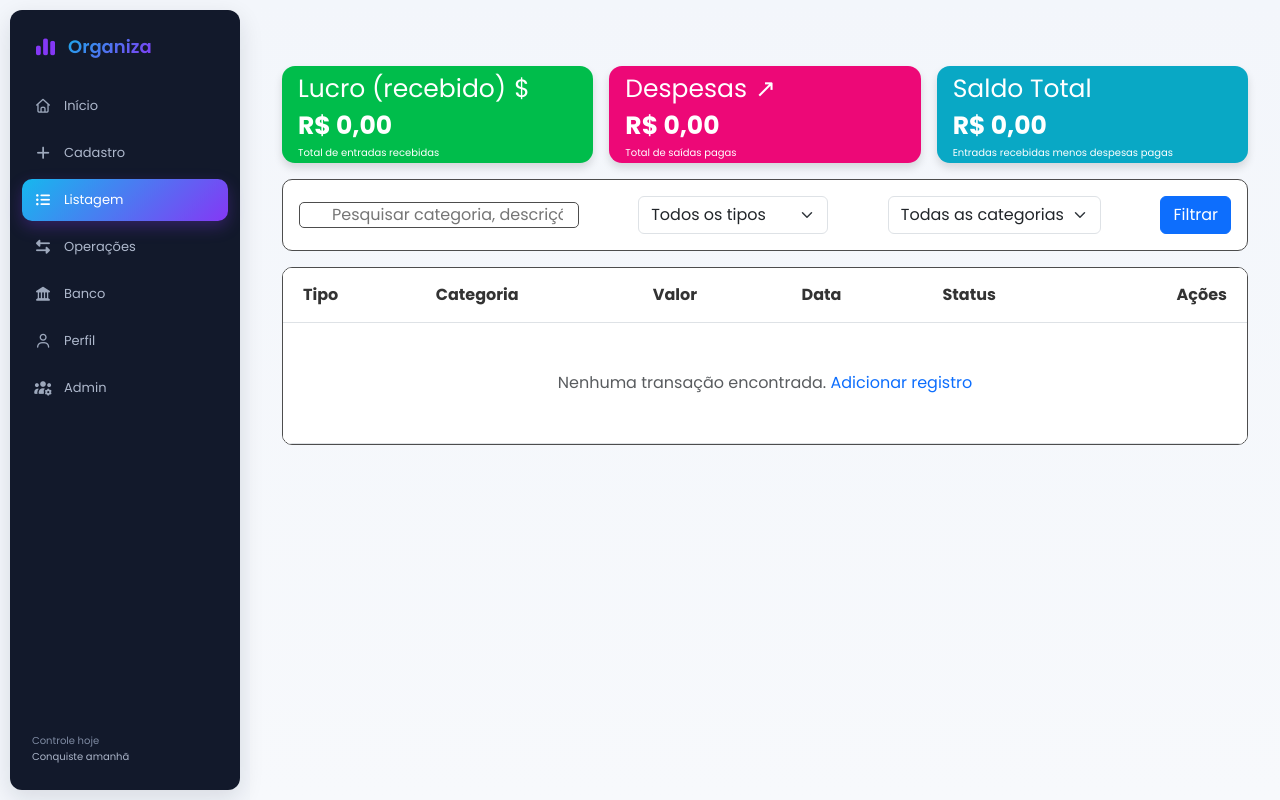
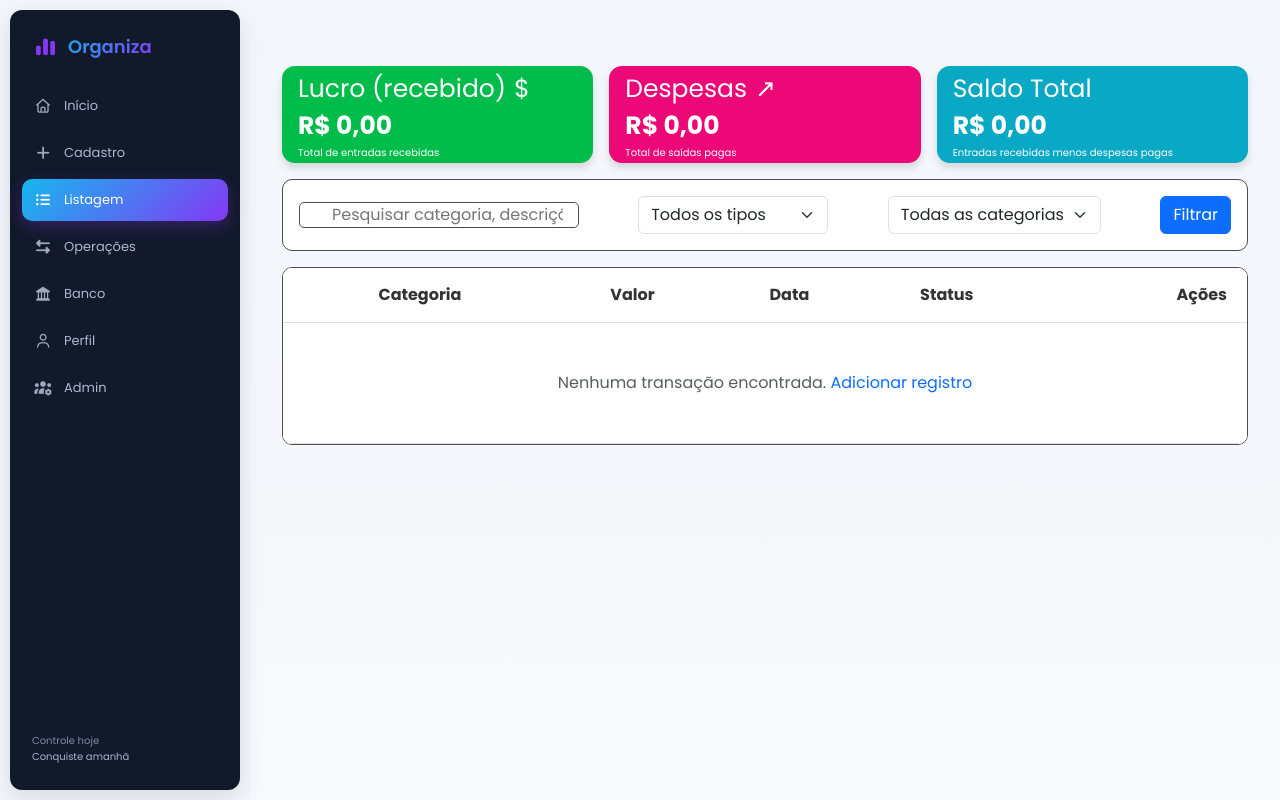
Before and after one commit to Gbriel393/Padr-o-novo-Organiza, a PHP site: the page made by pages/listagem.php in a window 1280 px wide. Run offline with PHP 8.4, Linux system fonts and the light colour scheme; the visitor is signed in with stand-in values (Sample User, id 1); data that the repository does not hold is empty; some libraries are stand-ins or nearby versions.

Commit message:
nao me lembro

```diff
--- a/pages/listagem.php
+++ b/pages/listagem.php
@@ -147,7 +147,7 @@ $aviso = $mensagens[(string) ($_GET['status'] ?? '')] ?? null;
         <table class="table table-hover mb-0">
           <thead>
             <tr>
-              <th>Tipo</th>
+              <th></th>
               <th>Categoria</th>
               <th>Valor</th>
               <th>Data</th>
```
